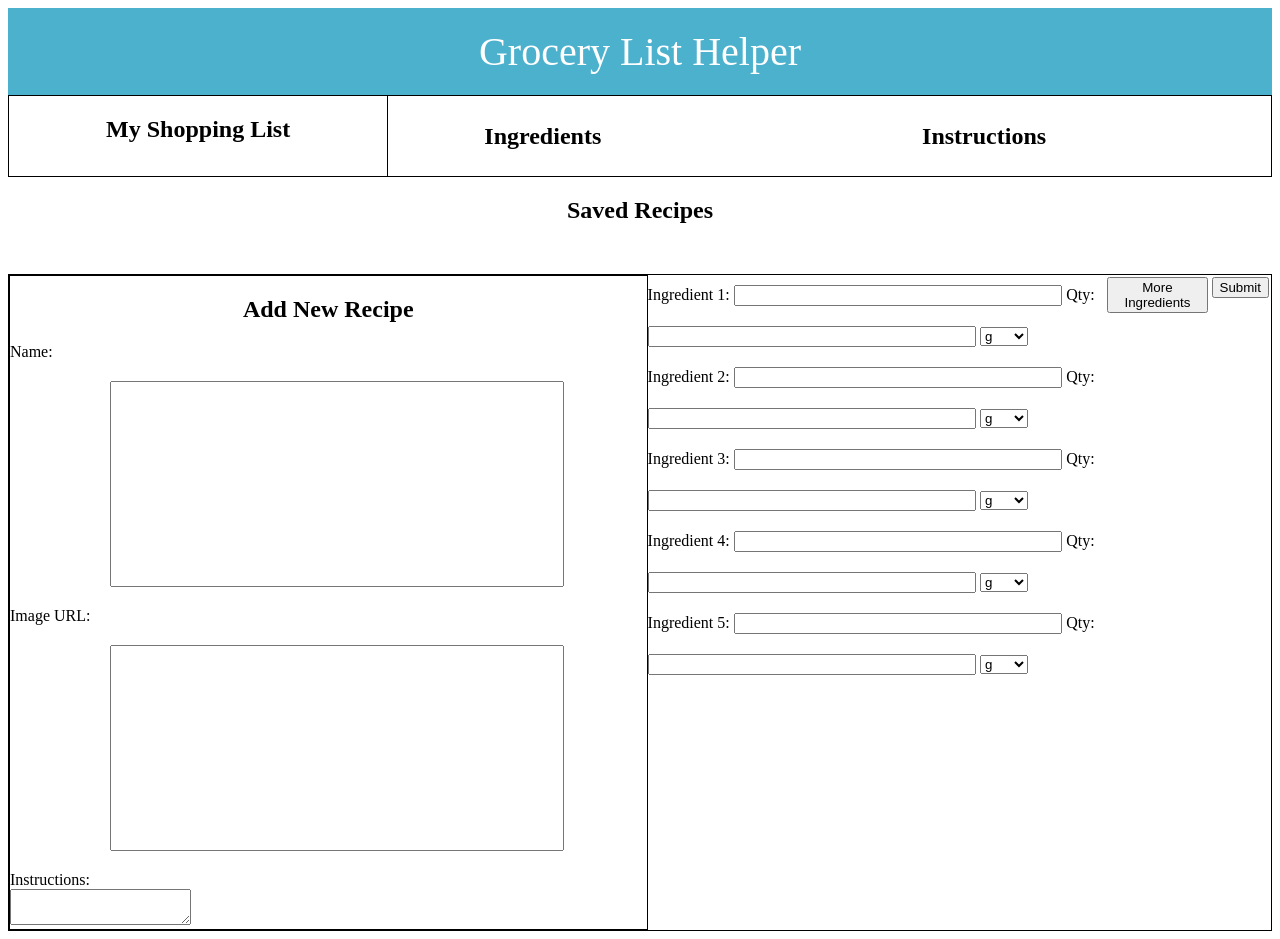
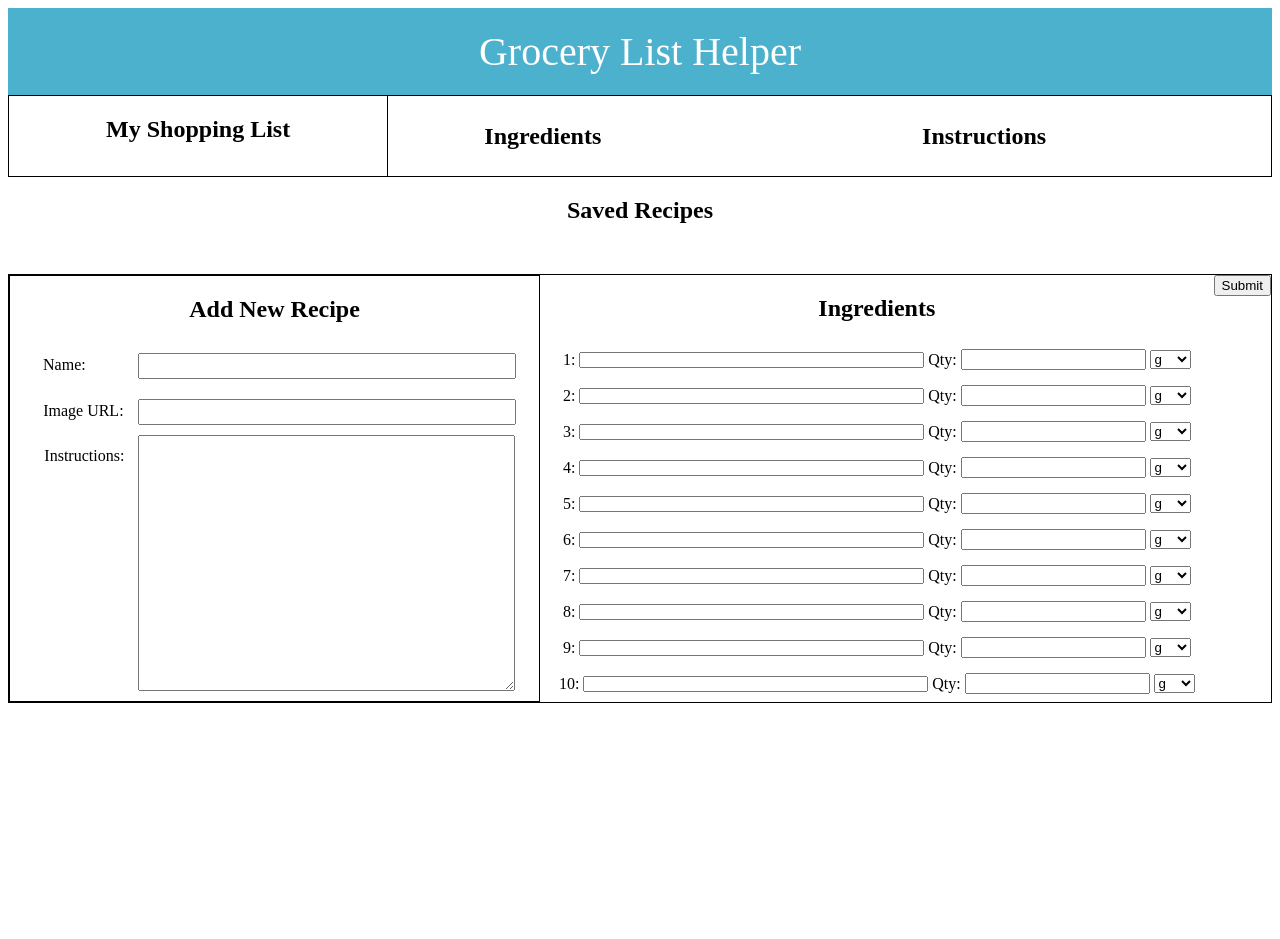
Before and after one commit to mason-lynass/phase1-project-shopping-list-builder, a plain HTML site: page index.html in a window 1280 px wide. After the commit the page ends 800 px from the top, so only its background shows below. Drawn offline with Linux system fonts and the light colour scheme; no server answers.

Commit message:
added ingredient lines to form and formatted some

```diff
--- a/index.html
+++ b/index.html
@@ -45,71 +45,107 @@
         <form id="new-recipe-form">
             <div id="nrInstructions" class="border">
                 <h2>Add New Recipe</h2>
-                <label for="recipe-name">Name:</label>
-                <input class="nrIngredient" name="recipe-name">
-                <label for="recipe-image">Image URL:</label>
-                <input class="nrIngredient" name="recipe-image">
-                <label for="new-comment">Instructions: </label>
+                <label class="label" for="recipe-name">Name:</label>
+                <input class="nrInput" name="recipe-name">
                 <br>
-                <textarea name="instructions"></textarea>
+                <label class="label" for="recipe-image">Image URL:</label>
+                <input class="nrInput" name="recipe-image">
+                <br>
+                <label class="label" for="new-comment">Instructions: </label>
+                <textarea class="nrInstr" name="instructions"></textarea>
             </div>
             <div id="nrAllIngredients">
-                <label for="ingredient-1">Ingredient 1: </label>
-                <input class="nrIngredient" name="ingredient-1">
+                <h2>Ingredients</h2>
+                <label for="ingredient-1">1:</label>
+                <input class="nrInput" name="ingredient-1">
                 <label for="qty-1">Qty: </label>
                 <input class="nrIngredient" name="qty-1">
                 <select name="measurements" id="unit-1">
                     <option value="g">g</option>
                     <option value="mL">mL</option>
-                    <option value="tsp">tsp</option>
-                    <option value="tbsp">tbsp</option>
                 </select>
                 <br>
-                <label for="ingredient-2">Ingredient 2: </label>
-                <input class="nrIngredient" name="ingredient-2">
+                <label for="ingredient-2">2:</label>
+                <input class="nrInput" name="ingredient-2">
                 <label for="qty-2">Qty: </label>
                 <input class="nrIngredient" name="qty-2">
                 <select name="measurements" id="unit-2">
                     <option value="g">g</option>
                     <option value="mL">mL</option>
-                    <option value="tsp">tsp</option>
-                    <option value="tbsp">tbsp</option>
                 </select>
                 <br>
-                <label for="ingredient-3">Ingredient 3: </label>
-                <input class="nrIngredient" name="ingredient-3">
-                <label for="qty-3">Qty: </label>
+                <label for="ingredient-3">3:</label>
+                <input class="nrInput" name="ingredient-3">
+                <label for="qty-1">Qty: </label>
                 <input class="nrIngredient" name="qty-3">
                 <select name="measurements" id="unit-3">
                     <option value="g">g</option>
                     <option value="mL">mL</option>
-                    <option value="tsp">tsp</option>
-                    <option value="tbsp">tbsp</option>
                 </select>
                 <br>
-                <label for="ingredient-4">Ingredient 4: </label>
-                <input class="nrIngredient" name="ingredient-4">
+                <label for="ingredient-4">4:</label>
+                <input class="nrInput" name="ingredient-4">
                 <label for="qty-4">Qty: </label>
                 <input class="nrIngredient" name="qty-4">
                 <select name="measurements" id="unit-4">
                     <option value="g">g</option>
                     <option value="mL">mL</option>
-                    <option value="tsp">tsp</option>
-                    <option value="tbsp">tbsp</option>
                 </select>
                 <br>
-                <label for="ingredient-5">Ingredient 5: </label>
-                <input class="nrIngredient" name="ingredient-5">
+                <label for="ingredient-5">5:</label>
+                <input class="nrInput" name="ingredient-5">
                 <label for="qty-5">Qty: </label>
                 <input class="nrIngredient" name="qty-5">
                 <select name="measurements" id="unit-5">
                     <option value="g">g</option>
                     <option value="mL">mL</option>
-                    <option value="tsp">tsp</option>
-                    <option value="tbsp">tbsp</option>
+                </select>
+                <br>
+                <label for="ingredient-6">6:</label>
+                <input class="nrInput" name="ingredient-6">
+                <label for="qty-6">Qty: </label>
+                <input class="nrIngredient" name="qty-6">
+                <select name="measurements" id="unit-6">
+                    <option value="g">g</option>
+                    <option value="mL">mL</option>
+                </select>
+                <br>
+                <label for="ingredient-7">7:</label>
+                <input class="nrInput" name="ingredient-7">
+                <label for="qty-7">Qty: </label>
+                <input class="nrIngredient" name="qty-7">
+                <select name="measurements" id="unit-7">
+                    <option value="g">g</option>
+                    <option value="mL">mL</option>
+                </select>
+                <br>
+                <label for="ingredient-8">8:</label>
+                <input class="nrInput" name="ingredient-8">
+                <label for="qty-8">Qty: </label>
+                <input class="nrIngredient" name="qty-8">
+                <select name="measurements" id="unit-8">
+                    <option value="g">g</option>
+                    <option value="mL">mL</option>
+                </select>
+                <br>
+                <label for="ingredient-9">9:</label>
+                <input class="nrInput" name="ingredient-9">
+                <label for="qty-9">Qty: </label>
+                <input class="nrIngredient" name="qty-9">
+                <select name="measurements" id="unit-9">
+                    <option value="g">g</option>
+                    <option value="mL">mL</option>
+                </select>
+                <br>
+                <label for="ingredient-10">10:</label>
+                <input class="nrInput" name="ingredient-10">
+                <label for="qty-10">Qty: </label>
+                <input class="nrIngredient" name="qty-10">
+                <select name="measurements" id="unit-10">
+                    <option value="g">g</option>
+                    <option value="mL">mL</option>
                 </select>
             </div>
-            <button id="more-ingredients" class="btn">More Ingredients</button>
             <input id="sub-btn" class="btn" type="submit">
         </form>
     </div>
--- a/index.js
+++ b/index.js
@@ -132,8 +132,13 @@ function addNewRecipe(e) {
             {name: e.target['ingredient-2'].value, quantity: e.target['qty-2'].value, unit: e.target['unit-2'].value},
             {name: e.target['ingredient-3'].value, quantity: e.target['qty-3'].value, unit: e.target['unit-3'].value},
             {name: e.target['ingredient-4'].value, quantity: e.target['qty-4'].value, unit: e.target['unit-4'].value},
-            {name: e.target['ingredient-5'].value, quantity: e.target['qty-5'].value, unit: e.target['unit-5'].value}
-        ]
+            {name: e.target['ingredient-5'].value, quantity: e.target['qty-5'].value, unit: e.target['unit-5'].value},
+            {name: e.target['ingredient-6'].value, quantity: e.target['qty-6'].value, unit: e.target['unit-6'].value},
+            {name: e.target['ingredient-7'].value, quantity: e.target['qty-7'].value, unit: e.target['unit-7'].value},
+            {name: e.target['ingredient-8'].value, quantity: e.target['qty-8'].value, unit: e.target['unit-8'].value},
+            {name: e.target['ingredient-9'].value, quantity: e.target['qty-9'].value, unit: e.target['unit-9'].value},
+            {name: e.target['ingredient-10'].value, quantity: e.target['qty-10'].value, unit: e.target['unit-10'].value}
+            ]
     }
     postNewRecipe(newRecipe);
 
--- a/styles.css
+++ b/styles.css
@@ -122,6 +122,7 @@ h2 {
     display: flex;
     flex-flow: row nowrap;
     justify-content: center;
+    width: 100%;
 }
 
 .nrAllIngredients {
@@ -130,25 +131,53 @@ h2 {
     align-items: center;
     justify-content: center;
     padding: 20px;
-    width: 40%;
+    width: 60%;
 }
 
-.nrIngredient {
-    width: 70%;
+.nrInput {
+    width: 50%;
+    height: 10px;
     margin: 10px auto;
+    padding: 10 px;
+    text-align: center;
 }
 
 #nrInstructions {
-    width: 60%;
+    width: 55%;
+    text-align: center;
 }
 
 #nrInstructions input {
     width: 70%;
-    height: 200px;
-    margin: 20px 100px;
+    height: 20px;
 }
 
 .btn {
     height: 10%;
-    margin: 2px;
+    text-align: bottom;
 }
+
+.nrInstr {
+    width: 70%;
+    height: 250px;
+}
+
+#nrAllIngredients {
+    /* margin: 20px; */
+    text-align: center;
+    width: 70%;
+}
+
+.label {
+    margin: 10px;
+    height: 400px;
+}
+
+[for="new-comment"] {
+    top: -230px;
+    position: relative;
+}
+
+[for="recipe-name"] {
+    margin: 0px 48px 0px 10px;
+}
```
Also changed, not shown: db.json (+8 -8 lines).
